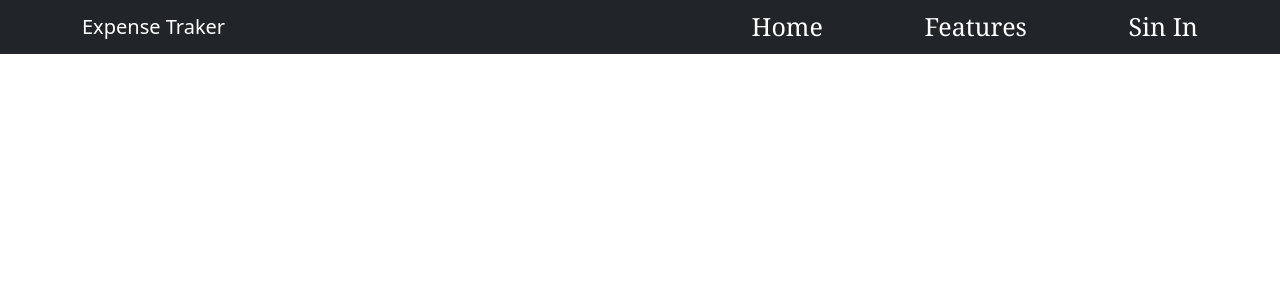
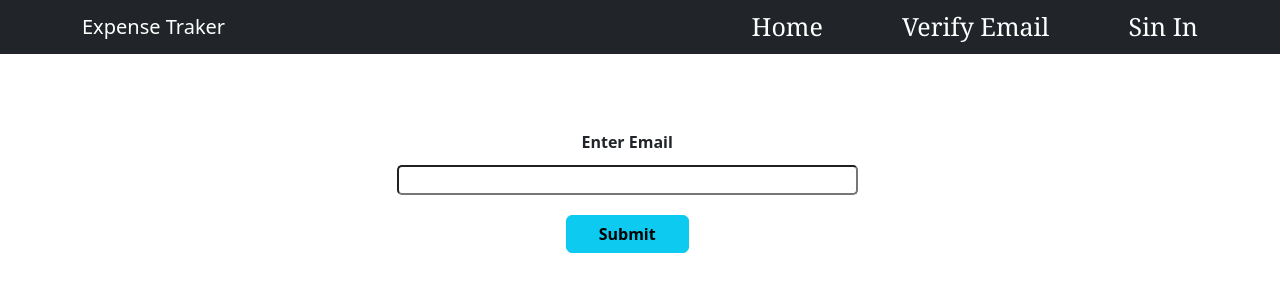
Before and after one commit to ravikeshri2910/expense_traker_using_react, a React (Create React App) app: page /verify-email in a window 1280 px wide. Shown: the top 300 px of the page. Built offline with nearby package versions, Linux system fonts and the light colour scheme.

Commit message:
Email verification

```diff
--- a/src/App.js
+++ b/src/App.js
@@ -6,6 +6,7 @@ import { Route, Switch } from 'react-router-dom';
 import Navbar from './Components/Navbar/Navbar';
 import HomePage from './Pages/HomePage';
 import ContactFormPage from './Pages/ContactFormPage';
+import VerifyEmailPage from './Pages/VerifyEmailPage';
 
 function App() {
   return (
@@ -21,6 +22,9 @@ function App() {
         <Route path = '/contact-form'>
           <ContactFormPage />
         </Route>
+        <Route path = '/verify-email'>
+          <VerifyEmailPage />
+        </Route>
       </Switch>
     </div>
   );
--- a/src/Components/ContactForm/ContactForm.js
+++ b/src/Components/ContactForm/ContactForm.js
@@ -1,4 +1,4 @@
-import React, { useContext, useEffect, useRef } from "react";
+import React, { useContext, useEffect, useRef, useState } from "react";
 import { Button } from "react-bootstrap";
 import ProfileImage from '../../Images/unknown-person-icon.png'
 import GlobeImage from '../../Images/world-globe-line-icon.png'
@@ -10,65 +10,68 @@ const ContactForm = (props) => {
 
     const authCntx = useContext(AuthContext)
 
+    const [isLodding, setIsLodding] = useState(false)
 
-    const nameRef =  useRef()
-    const imageUrlRef =  useRef()
+    const nameRef = useRef('')
+    const imageUrlRef = useRef('')
 
-    const getProfiledataHandler = async() =>{
+    const getProfiledataHandler = async () => {
 
-        try{
+        try {
 
-            const res = await fetch('https://identitytoolkit.googleapis.com/v1/accounts:lookup?key=AIzaSyBG525dQLh8AKxMmQHyiyUSkRG5YJkahPw',{
-                method:'POST',
-                body : JSON.stringify ({
-                    idToken  : authCntx.token
+            const res = await fetch('https://identitytoolkit.googleapis.com/v1/accounts:lookup?key=AIzaSyBG525dQLh8AKxMmQHyiyUSkRG5YJkahPw', {
+                method: 'POST',
+                body: JSON.stringify({
+                    idToken: authCntx.token
                 }),
-                headers : {
-                    'content-type' : 'application/json'
+                headers: {
+                    'content-type': 'application/json'
                 }
             })
 
             const data = await res.json()
 
-            nameRef.current.value = data.users[0].displayName
-            imageUrlRef.current.value = data.users[0].photoUrl
-            console.log('data'  , data)
+            nameRef.current.value = data.users[0].displayName || ''
+            imageUrlRef.current.value = data.users[0].photoUrl || ''
+            console.log('data', data)
 
-        }catch(error){
+        } catch (error) {
             console.log(error)
         }
     }
 
-    useEffect (()=>{
+    useEffect(() => {
         getProfiledataHandler()
-    },[])
+    }, [])
 
-
-    const UpdateHandler = async(event) =>{
+    const UpdateHandler = async (event) => {
         event.preventDefault()
 
         const name = nameRef.current.value;
         const imageUrl = imageUrlRef.current.value;
 
-        const res = await fetch('https://identitytoolkit.googleapis.com/v1/accounts:update?key=AIzaSyBG525dQLh8AKxMmQHyiyUSkRG5YJkahPw',{
-            method : 'POST',
-            body : JSON.stringify({
-                idToken:authCntx.token,
-                displayName:name,
-                photoUrl:imageUrl,
-                returnSecureToken:true
+        setIsLodding(true)
+        const res = await fetch('https://identitytoolkit.googleapis.com/v1/accounts:update?key=AIzaSyBG525dQLh8AKxMmQHyiyUSkRG5YJkahPw', {
+            method: 'POST',
+            body: JSON.stringify({
+                idToken: authCntx.token,
+                displayName: name,
+                photoUrl: imageUrl,
+                returnSecureToken: true
             }),
-            headers : {
-                'content-type' : 'application/json'
+            headers: {
+                'content-type': 'application/json'
             }
         })
 
         const data = await res.json()
         nameRef.current.value = ''
-            imageUrlRef.current.value = ''
+        imageUrlRef.current.value = ''
+        setIsLodding(false)
+        alert('Updated')
         console.log('data', data)
     }
-    const cancelHandler = (event) =>{
+    const cancelHandler = (event) => {
         event.preventDefault()
         console.log('here')
     }
@@ -83,8 +86,9 @@ const ContactForm = (props) => {
             <input ref={imageUrlRef} type="text"></input><br />
 
             <div className={classes.buttonDiv}>
-                <Button onClick={UpdateHandler} variant="info"><b>Update</b></Button>{' '}
-                <Button onClick={cancelHandler}  variant="info"><b>Cancel</b></Button>{' '}
+                {!isLodding && <Button onClick={UpdateHandler} variant="info"><b>Update</b></Button>}
+                {isLodding && <p><b>Updating...</b></p>}
+                {!isLodding && <Button onClick={cancelHandler} variant="info"><b>Cancel</b></Button>}
             </div>
         </form>
 
--- a/src/Components/ContactForm/ContactForm.module.css
+++ b/src/Components/ContactForm/ContactForm.module.css
@@ -1,7 +1,8 @@
 .formContainer{
 
     /* border: 2px solid red; */
-    margin: 4rem 25rem;
+    margin: 5% 30%;
+    /* margin: 4rem 25rem; */
     height: 300px;
     background-color: rgb(75, 19, 19);
     color: aliceblue;
@@ -17,7 +18,9 @@
 .form input{
     border: 2px solid black;
     width: 70%;
-    margin: 0 4rem;
+    margin: 0 15%;
+    /* margin: 0 4rem; */
+    border-radius: 5px;
 }
 /* .buttonDiv{
     display: flex;
@@ -26,7 +29,7 @@
     /* border: 2px solid red; */
     display: flex;
     width: 30%;
-    margin-left: 8rem;
+    margin-left: 32%;
 }
 
 .buttonDiv button{
--- a/src/Components/Navbar/Navbar.js
+++ b/src/Components/Navbar/Navbar.js
@@ -21,8 +21,11 @@ const MainNavbar = (props) => {
                 <Nav className={classes.navItemContainer}>
 
                     <Link className={classes.navItem} to="/">Home</Link>
-                    <Link className={classes.navItem} to="/">Features</Link>
+
+                    <Link className={classes.navItem} to='/verify-email'>Verify Email</Link>
+
                     {authCntx.isLoggedIn && <Link onClick = {sinOutHandler} className={classes.navItem} to='/sinup' >Sin Out</Link>}
+
                     {!authCntx.isLoggedIn && <Link className={classes.navItem} to='/sinup' >Sin In</Link>}
                 </Nav>
             </Container>
--- /dev/null
+++ b/src/Components/VerifyEmail/VerifyEmail.js
@@ -0,0 +1,47 @@
+import React, { useContext, useRef } from "react";
+import { Button } from "react-bootstrap";
+
+import classes from './VerifyEmail.module.css'
+import AuthContext from "../../Store/AuthContext";
+
+const VerifyEmail = (props) => {
+
+    const authCntx = useContext(AuthContext)
+    const enteredEmailRef = useRef()
+
+    const enterEmailHandler = async (event) => {
+        try {
+            event.preventDefault()
+
+            const res = await fetch('https://identitytoolkit.googleapis.com/v1/accounts:sendOobCode?key=AIzaSyBG525dQLh8AKxMmQHyiyUSkRG5YJkahPw', {
+                method: 'POST',
+                body: JSON.stringify({
+                    requestType: 'VERIFY_EMAIL',
+                    idToken: authCntx.token
+                }),
+                headers: {
+                    'Content-Type': 'application/json'
+                }
+            })
+
+            const data = await res.json()
+            enteredEmailRef.current.value = ''
+            alert('Email verified')
+            // console.log('data', data)
+        } catch (error) {
+            console.log(error)
+        }
+    }
+
+    console.log('email')
+    return <div>
+        <form className={classes.VerifyEmailForm}>
+            <label><b>Enter Email</b></label>
+            <input ref={enteredEmailRef} type="text"></input>
+
+            <Button onClick={enterEmailHandler} variant="info"><b>Submit</b></Button>
+        </form>
+    </div>
+}
+
+export default VerifyEmail
--- /dev/null
+++ b/src/Components/VerifyEmail/VerifyEmail.module.css
@@ -0,0 +1,17 @@
+.VerifyEmailForm{
+    /* border: 2px solid red; */
+    display: grid;
+    width: 40%;
+    margin: 4% 29%;
+    padding-top: 2%;
+}
+
+.VerifyEmailForm input{
+    /* border: 2px solid red; */
+    margin: 2% 5%;
+    border-radius: 5px;
+}
+.VerifyEmailForm button{
+    /* border: 2px solid red; */
+    margin: 2% 38%;
+}
--- /dev/null
+++ b/src/Pages/VerifyEmailPage.js
@@ -0,0 +1,11 @@
+import React from "react"
+
+import VerifyEmail from "../Components/VerifyEmail/VerifyEmail"
+
+
+const VerifyEmailPage = () =>{
+    console.log('emailPage')
+    return <VerifyEmail />
+}
+
+export default VerifyEmailPage
```
